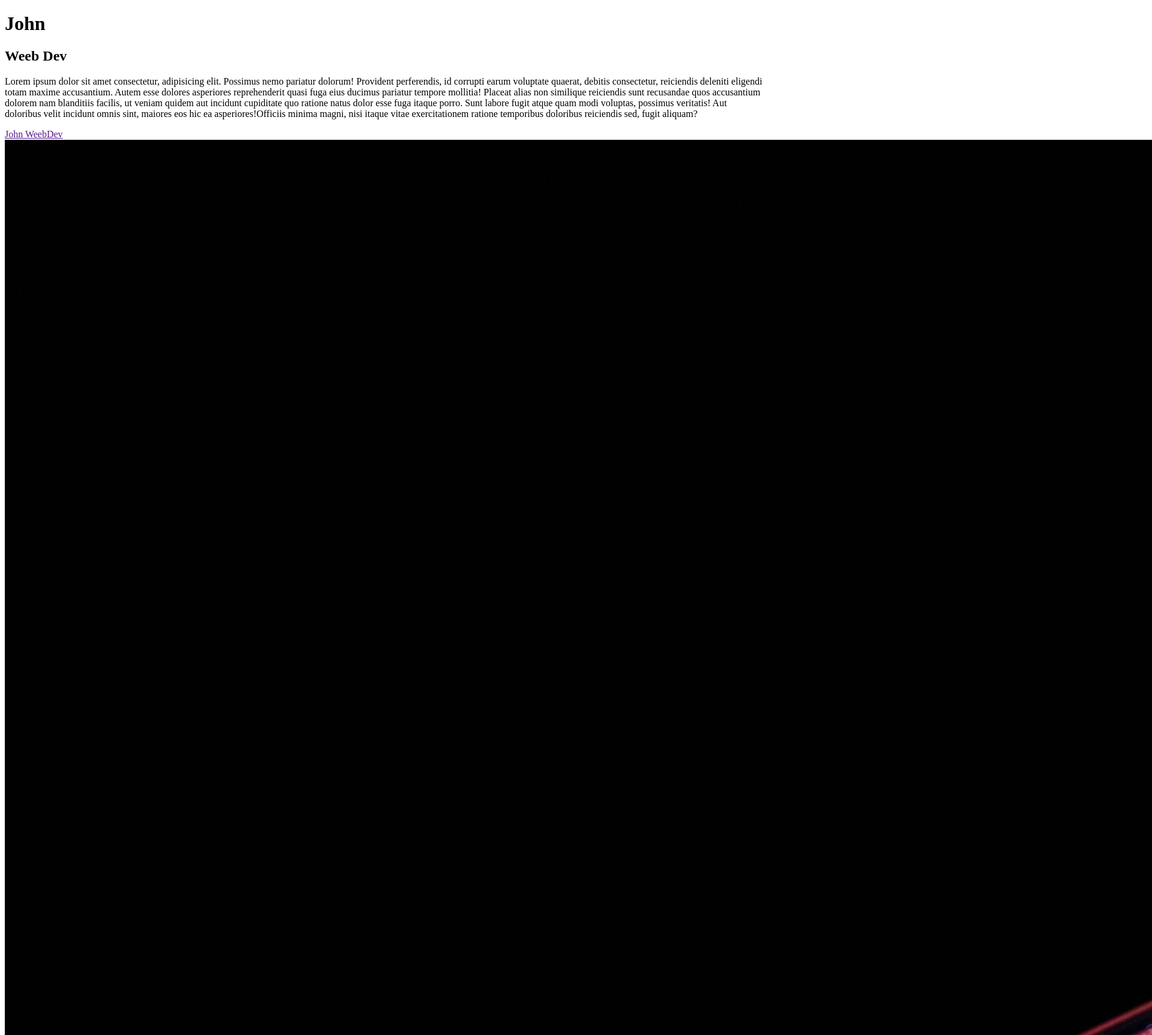
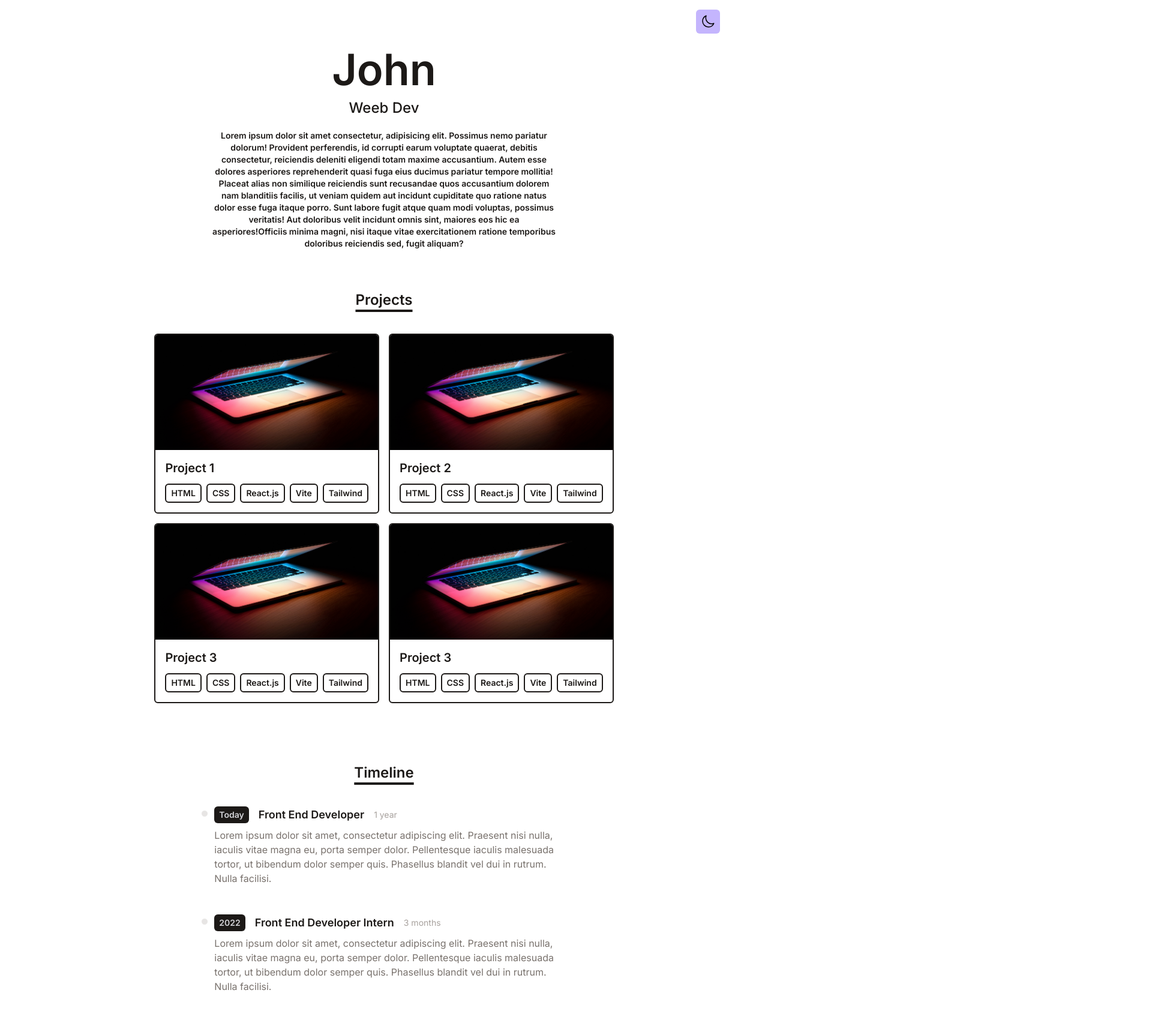
Before and after one commit to stefrotaru/my_portfolio, a React (Vite) app: page / in a window 1280 px wide. Shown: the top 1725 px of the page at 60% size, 1920 px wide, since content can reach past the window. Built offline with nearby package versions, Linux system fonts and the light colour scheme.

Commit message:
Added a title component, day/night mode, intersection observer with animations on scroll

```diff
--- a/src/App.jsx
+++ b/src/App.jsx
@@ -1,19 +1,104 @@
-import React from "react";
+import { useState, useEffect, useRef } from "react";
+
 import Contact from "./components/Contact";
 import Intro from "./components/Intro";
 import Portfolio from "./components/Portfolio";
 import Timeline from "./components/Timeline";
 import Footer from "./components/Footer";
 
+const observer = new IntersectionObserver((entries) => {
+  entries.forEach((entry) => {
+      console.log(entry);
+      if (entry.isIntersecting) {
+          entry.target.classList.add('show');
+      } else {
+          entry.target.classList.remove('show');
+      }
+  })
+})
+
 function App() {
+  const [theme, setTheme] = useState(null);
+  const ref = useRef();
+
+  useEffect(() => {
+    if (window.matchMedia("(prefers-color-scheme: dark").matches) {
+      setTheme("dark");
+    } else {
+      setTheme("light");
+    }
+  }, []);
+
+  const handleThemeSwitch = () => {
+    setTheme(theme === "dark" ? "light" : "dark");
+  };
+
+  useEffect(() => {
+    if (theme === "dark") {
+      document.documentElement.classList.add("dark");
+    } else {
+      document.documentElement.classList.remove("dark");
+    }
+  }, [theme]);
+
+  useEffect(() => {
+    const hiddenElements = ref.current.querySelectorAll('.hide');
+    hiddenElements.forEach((el) => observer.observe(el));
+    // console.log(hiddenElements)
+  }, [ref, theme])
+
+  const sun = (
+    <svg
+      xmlns="http://www.w3.org/2000/svg"
+      fill="none"
+      viewBox="0 0 24 24"
+      strokeWidth={1.5}
+      stroke="currentColor"
+      className="w-6 h-6"
+    >
+      <path
+        strokeLinecap="round"
+        strokeLinejoin="round"
+        d="M12 3v2.25m6.364.386l-1.591 1.591M21 12h-2.25m-.386 6.364l-1.591-1.591M12 18.75V21m-4.773-4.227l-1.591 1.591M5.25 12H3m4.227-4.773L5.636 5.636M15.75 12a3.75 3.75 0 11-7.5 0 3.75 3.75 0 017.5 0z"
+      />
+    </svg>
+  );
+  const moon = (
+    <svg
+      xmlns="http://www.w3.org/2000/svg"
+      fill="none"
+      viewBox="0 0 24 24"
+      strokeWidth={1.5}
+      stroke="currentColor"
+      className="w-6 h-6"
+    >
+      <path
+        strokeLinecap="round"
+        strokeLinejoin="round"
+        d="M21.752 15.002A9.718 9.718 0 0118 15.75c-5.385 0-9.75-4.365-9.75-9.75 0-1.33.266-2.597.748-3.752A9.753 9.753 0 003 11.25C3 16.635 7.365 21 12.75 21a9.753 9.753 0 009.002-5.998z"
+      />
+    </svg>
+  );
+
   return (
-    <div className="App">
+    <>
+      <button
+        type="button"
+        onClick={handleThemeSwitch}
+        className="fixed p-2 z-10 right-20 top-4 p-1 bg-violet-300 rounded-md dark:bg-orange-300 transition-colors duration-700 ease-in-out" //
+      >
+        {theme === "dark" ? sun : moon}
+      </button>
+      <div className="bg-white dark:bg-stone-900 transition-colors duration-700 ease-in-out text-stone-900 dark:text-stone-300 min-h-screen font-inter">
+        <div ref={ref} className="max-w-5xl w-11/12 mx-auto">
           <Intro />
           <Portfolio />
           <Timeline />
           <Contact />
           <Footer />
         </div>
+      </div>
+    </>
   );
 }
 
--- a/src/components/Intro.jsx
+++ b/src/components/Intro.jsx
@@ -3,10 +3,10 @@
 function Intro() {
   return (
     <div className="flex items-center justify-center flex-col text-center pt-20 pb-6">
-      <h1 className="text-4xl md:text-7xl mb-1 md:mb-3 font-bold">John</h1>
-      <h2 className="text-base md:text-2xl mb-3 font-medium">Weeb Dev</h2>
-      <p className="text-sm max-w-xl mb-6 font-bold">Lorem ipsum dolor sit amet consectetur, adipisicing elit. Possimus nemo pariatur dolorum! Provident perferendis, id corrupti earum voluptate quaerat, debitis consectetur, reiciendis deleniti eligendi totam maxime accusantium. Autem esse dolores asperiores reprehenderit quasi fuga eius ducimus pariatur tempore mollitia! Placeat alias non similique reiciendis sunt recusandae quos accusantium dolorem nam blanditiis facilis, ut veniam quidem aut incidunt cupiditate quo ratione natus dolor esse fuga itaque porro. Sunt labore fugit atque quam modi voluptas, possimus veritatis! Aut doloribus velit incidunt omnis sint, maiores eos hic ea asperiores!Officiis minima magni, nisi itaque vitae exercitationem ratione temporibus doloribus reiciendis sed, fugit aliquam?</p>
-      <a href="" target="_blank" className="text-cyan-600 hover:underline underline-offset-2 decoration-2 decoration-red-600" rel="noreferrer noopener">John WeebDev</a>
+      <h1 className="text-4xl md:text-7xl dark:text-zinc-300 mb-1 md:mb-3 font-bold hide">John</h1>
+      <h2 className="text-base md:text-2xl mb-5 font-medium hide">Weeb Dev</h2>
+      <p className="text-sm max-w-xl mb-6 font-bold hide">Lorem ipsum dolor sit amet consectetur, adipisicing elit. Possimus nemo pariatur dolorum! Provident perferendis, id corrupti earum voluptate quaerat, debitis consectetur, reiciendis deleniti eligendi totam maxime accusantium. Autem esse dolores asperiores reprehenderit quasi fuga eius ducimus pariatur tempore mollitia! Placeat alias non similique reiciendis sunt recusandae quos accusantium dolorem nam blanditiis facilis, ut veniam quidem aut incidunt cupiditate quo ratione natus dolor esse fuga itaque porro. Sunt labore fugit atque quam modi voluptas, possimus veritatis! Aut doloribus velit incidunt omnis sint, maiores eos hic ea asperiores!Officiis minima magni, nisi itaque vitae exercitationem ratione temporibus doloribus reiciendis sed, fugit aliquam?</p>
+      {/* <a href="" target="_blank" className="text-cyan-600 hover:underline underline-offset-2 decoration-2 decoration-red-600" rel="noreferrer noopener">John WeebDev</a> */}
     </div>
   );
 }
--- a/src/components/Portfolio.jsx
+++ b/src/components/Portfolio.jsx
@@ -1,12 +1,15 @@
 // import React from 'react';
 import portfolio from "../data/portfolio";
 import PortfolioItem from "./PortfolioItem";
+import Title from "./Title";
 
 function Portfolio() {
   return (
-    <div className='flex flex-col md:flex-row items-center justify-center'>
-        <div className='grid grid-cols-1 md:grid-cols-2 lg:grid-cols-3 gap-4'>
-            {portfolio.map(project => (
+    <>
+      <Title className="text-center">Projects</Title>
+      <div className="flex flex-col md:flex-row items-center justify-center">
+        <div className="grid grid-cols-1 md:grid-cols-2 gap-4">
+          {portfolio.map((project) => (
             <PortfolioItem
               key={Math.random()}
               imgUrl={project.imgUrl}
@@ -19,6 +22,7 @@ function Portfolio() {
           ))}
         </div>
       </div>
+    </>
   );
 }
 
--- a/src/components/PortfolioItem.jsx
+++ b/src/components/PortfolioItem.jsx
@@ -1,26 +1,36 @@
 /* eslint-disable react/prop-types */
 // import React from 'react';
 
-function PortfolioItem({ title, imgUrl, stack, link, shortDescription, longDescription }) {
+function PortfolioItem({ title, imgUrl, stack, link }) {
   return (
-        <div className="border-2 border-stone-900 rounded-md overflow-hidden">
+    <a
+      href={link}
+      target="_blank"
+      rel="noopener noreferrer"
+      className="border-2 border-stone-900 dark:border-white rounded-md overflow-hidden portfolio-item hide"
+    >
       <img
         src={imgUrl}
         alt="portfolio-img"
         className="w-full h-36 md:h-48 object-cover cursor-pointer"
       />
       <div className="w-full p-4">
-                <h3 className="text-lg md:text-xl mb-2 md:mb-3 font-semibold">{title}</h3>
-                <p className="flex flex-wrap gap-2 flex-row items-center justify-start text-xs md:text-sm">
-                    {stack.map(item => (
-                        <span className="inline-block px-2 py-1 font-semibold border-2 border-stone-900 rounded-md" key={Math.random()}>
+        <h3 className="text-lg md:text-xl dark:text-zinc-300 mb-2 md:mb-3 font-semibold">
+          {title}
+        </h3>
+        <p className="flex flex-wrap gap-2 flex-row items-center justify-start text-xs md:text-sm dark:text-zinc-300">
+          {stack.map((item) => (
+            <span
+              className="inline-block px-2 py-1 font-semibold border-2 border-stone-900 dark:border-white rounded-md"
+              key={Math.random()}
+            >
               {item}
             </span>
           ))}
         </p>
       </div>
-        </div>
-    )
+    </a>
+  );
 }
 
 export default PortfolioItem;
--- a/src/components/Timeline.jsx
+++ b/src/components/Timeline.jsx
@@ -1,11 +1,13 @@
 // import React from 'react';
 import timeline from "../data/timeline";
+import Title from "./Title";
 import TimelineItem from "./TimelineItem";
 
 function Timeline() {
   return (
     <div className="flex flex-col md:flex-row justify-center my-20">
       <div className="w-full md:w-7/12">
+        <Title>Timeline</Title>
         {timeline.map((item) => (
           <TimelineItem
             key={Math.random()}
--- a/src/components/TimelineItem.jsx
+++ b/src/components/TimelineItem.jsx
@@ -2,24 +2,24 @@
 
 function TimelineItem({ year, title, duration, details }) {
     return (
-        <ol className="flex flex-col md:flex-row relative border-1 border-stone-200">
-            <li className="mb-10 ml-4">
-                <div className="absolute w-3 h-3 bg-stone-200 rounded-full mt-1.5  -left-1.5 border border-white"/>
-                <p className="flex flex-wrap gap-4 flex-row items-center justify-start text-xs md:text-sm">
-                    <span className="inline-block px-2 py-1 font-semibold text-white bg-stone-900 rounded-md">
+        <ol className="flex flex-col md:flex-row relative border-1 border-stone-200 dark:border-stone-700 timeline-item hide">
+            <div className="mb-10 ml-4">
+                <div className="absolute w-3 h-3 bg-stone-200 rounded-full mt-1.5  -left-1.5 border border-white dark:border-stone-900 dark:bg-stone-700"/>
+                <div className="flex flex-wrap gap-4 flex-row items-center justify-start text-xs md:text-sm">
+                    <span className="inline-block px-2 py-1 font-semibold text-zinc-300 dark:text-stone-900 dark:bg-white bg-stone-900 rounded-md">
                         {year}
                     </span>
-                    <h3 className="text-lg font-semibold text-stone-900">
+                    <h3 className="text-lg font-semibold text-stone-900 dark:text-zinc-300">
                         {title}
                     </h3>
-                    <div className="my-1 text-sm font-normal leading-none text-stone-400">
+                    <span className="my-1 text-sm font-normal leading-none text-stone-400 dark:text-zinc-500">
                         {duration}
-                    </div>
-                </p>
-                <p className="my-2 text-base font-normal text-stone-500">
+                    </span>
+                </div>
+                <p className="my-2 text-base font-normal text-stone-500 dark:text-zinc-400">
                     {details}
                 </p>
-            </li>
+            </div>
         </ol>
     )
 }
--- /dev/null
+++ b/src/components/Title.jsx
@@ -0,0 +1,14 @@
+/* eslint-disable react/prop-types */
+
+function Title({ children, id }) {
+  return (
+  <h1
+    id={id && id}
+    className="text-2xl font-bold underline underline-offset-8 decoration-4 mb-5 text-stone-900 dark:text-zinc-300 hide text-center py-5"
+  >
+    {children}
+  </h1>
+  )
+}
+
+export default Title;
--- a/src/data/portfolio.js
+++ b/src/data/portfolio.js
@@ -23,4 +23,12 @@ export default [
         shortDescription: 'Lorem ipsum dolor sit amet, consectetur adipiscing elit. Praesent nisi nulla, iaculis vitae magna eu, porta semper dolor. Pellentesque iaculis malesuada tortor, ut bibendum dolor semper quis.',
         longDescription: 'Lorem ipsum dolor sit amet, consectetur adipiscing elit. Praesent nisi nulla, iaculis vitae magna eu, porta semper dolor. Pellentesque iaculis malesuada tortor, ut bibendum dolor semper quis. Phasellus blandit vel dui in rutrum. Nulla facilisi. Proin dapibus luctus ligula id gravida. Pellentesque dictum, elit ut pellentesque posuere, sapien quam ultrices nunc, non elementum nunc nisl id enim. Nullam at nulla ut felis convallis scelerisque. Vivamus varius augue elit, eu dapibus risus commodo vel. Proin vitae arcu sed nisi interdum efficitur in non magna. Vestibulum venenatis varius molestie.',
     },
+    {
+        title: 'Project 3',
+        imgUrl: 'src/assets/unsplash-macbook.jpg',
+        stack: ['HTML', 'CSS','React.js','Vite' ,'Tailwind'],
+        link: 'https://google.com/',
+        shortDescription: 'Lorem ipsum dolor sit amet, consectetur adipiscing elit. Praesent nisi nulla, iaculis vitae magna eu, porta semper dolor. Pellentesque iaculis malesuada tortor, ut bibendum dolor semper quis.',
+        longDescription: 'Lorem ipsum dolor sit amet, consectetur adipiscing elit. Praesent nisi nulla, iaculis vitae magna eu, porta semper dolor. Pellentesque iaculis malesuada tortor, ut bibendum dolor semper quis. Phasellus blandit vel dui in rutrum. Nulla facilisi. Proin dapibus luctus ligula id gravida. Pellentesque dictum, elit ut pellentesque posuere, sapien quam ultrices nunc, non elementum nunc nisl id enim. Nullam at nulla ut felis convallis scelerisque. Vivamus varius augue elit, eu dapibus risus commodo vel. Proin vitae arcu sed nisi interdum efficitur in non magna. Vestibulum venenatis varius molestie.',
+    },
 ]
--- a/src/main.jsx
+++ b/src/main.jsx
@@ -1,6 +1,7 @@
 import React from 'react'
 import ReactDOM from 'react-dom/client'
 import App from './App.jsx'
+import './styles/tailwind.css'
 
 ReactDOM.createRoot(document.getElementById('root')).render(
   <React.StrictMode>
--- a/src/styles/tailwind.css
+++ b/src/styles/tailwind.css
@@ -1,3 +1,50 @@
 @tailwind base;
 @tailwind components;
 @tailwind utilities;
+
+@layer utilities {
+  .hide {
+    opacity: 0;
+    filter: blur(5px);
+    transform: translateX(-60%);
+    transition: all 1.5s;
+  }
+
+  .show {
+    opacity: 1;
+    filter: blur(0);
+    transform: translateX(0);
+  }
+
+  .slide-in {
+    opacity: 1;
+  }
+
+  .portfolio-item:nth-child(1) {
+    transition-delay:300ms;
+  }
+  .portfolio-item:nth-child(2) {
+    /* transform: translateX(60%); */
+    transition-delay:500ms;
+  }
+  .portfolio-item:nth-child(3) {
+    transition-delay:700ms;
+  }
+  .portfolio-item:nth-child(4) {
+    /* transform: translateX(60%); */
+    transition-delay:900ms;
+  }
+
+  .timeline-item:nth-child(1) {
+    transition-delay:300ms;
+  }
+  .timeline-item:nth-child(2) {
+    transition-delay:500ms;
+  }
+
+  @media(prefers-reduced-motion) {
+    .hide {
+        transition: none;
+    }
+  }
+}
```
Also changed, not shown: src/components/Contact.jsx (+6 -3 lines). Lines whose indentation alone changed are shown as unchanged.
